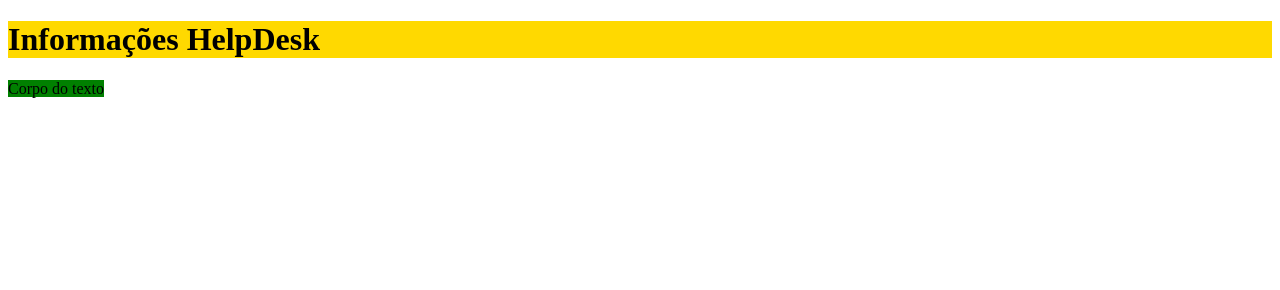
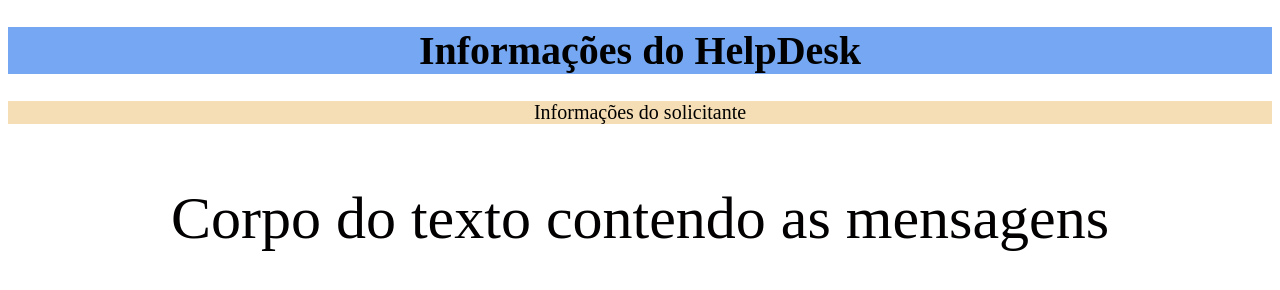
Before and after one commit to marcus-silveira/HTML_CSS, a plain HTML site: page index.html in a window 1280 px wide. Drawn offline with Linux system fonts and the light colour scheme.

Commit message:
Criado arquivo style.css

```diff
--- a/index.html
+++ b/index.html
@@ -1,22 +1,27 @@
 <!DOCTYPE html>
-<html lang="PT-br">
+<html lang="pt-BR   ">
+
 <head>
     <meta charset="UTF-8">
     <meta http-equiv="X-UA-Compatible" content="IE=edge">
     <meta name="viewport" content="width=device-width, initial-scale=1.0">
-    <title>Projeto HTML</title>
+    <title>HelpDesk</title>
+    <link rel="stylesheet" type="text/css" href="style.css"
+</head>
 
-    <style>
-        #heading {background: rgb(255, 217, 0);}
-        #text {background: green;}
-    </style>
-</head>
 <body>
     <h1 id="heading" class="HelpDesk">
-        Informações HelpDesk
+        Informações do HelpDesk
     </h1>
-    <p1 id="text" class="HelpDesk">
-        Corpo do texto
-    </p1>
+    <div>
+        <p id="Informações" class="HelpDesk">
+            Informações do solicitante
+        </p>
+        <p id="mensagem" class="HelpDesk">
+            Corpo do texto contendo as mensagens
+        </p>
+    </div>
+
 </body>
+
 </html>
--- /dev/null
+++ b/style.css
@@ -0,0 +1,20 @@
+h1 {
+    background: rgba(38, 117, 235, 0.637);
+    color: rgb(0, 0, 0);
+    text-align: center;
+    font-size: 40px;
+}
+
+p {
+    background: rgba(231, 178, 80, 0.425);
+    color: rgb(0, 0, 0);
+    text-align: center;
+    font-size: 20px;
+}
+
+#mensagem {
+    background: rgba(255, 255, 255, 0.466);
+    color: rgb(2, 0, 0);
+    text-align: center;
+    font-size: 60px;
+}
```
